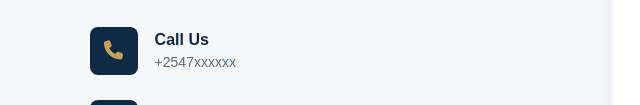
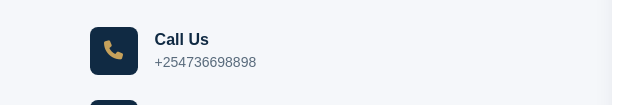
Before and after one commit to kipkirui-eng/Job-application, a plain HTML site: page Contact.html in a window 1280 px wide. Shown: the part 695-800 px from the top of the page, 0-640 px from the left. Drawn offline with Linux system fonts and the light colour scheme.

Commit message:
job application

```diff
--- a/Contact.html
+++ b/Contact.html
@@ -54,7 +54,7 @@
                         </div>
                         <div>
                             <h3>Call Us</h3>
-                            <p>+2547xxxxxx</p>
+                            <p>+254736698898</p>
                         </div>
                     </div>
                     <div class="contact-detail">
```
